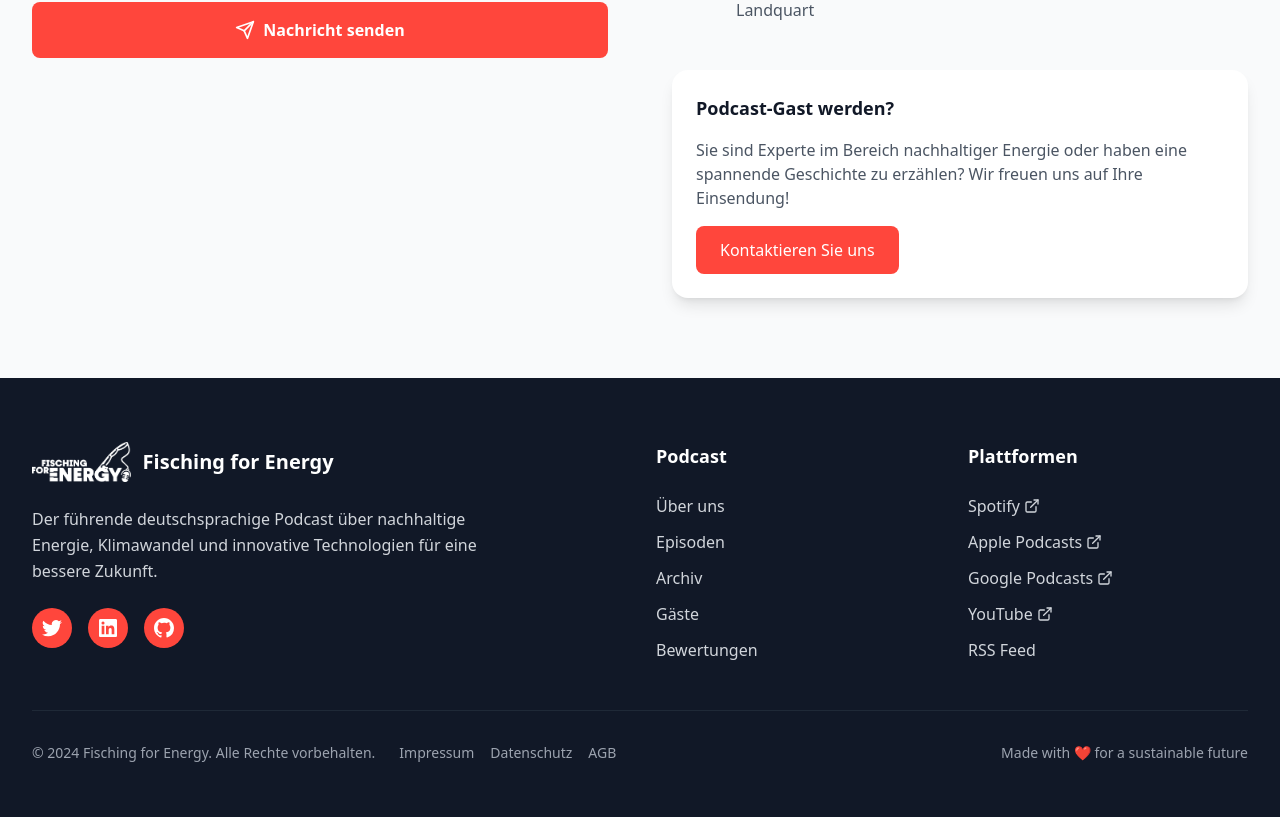
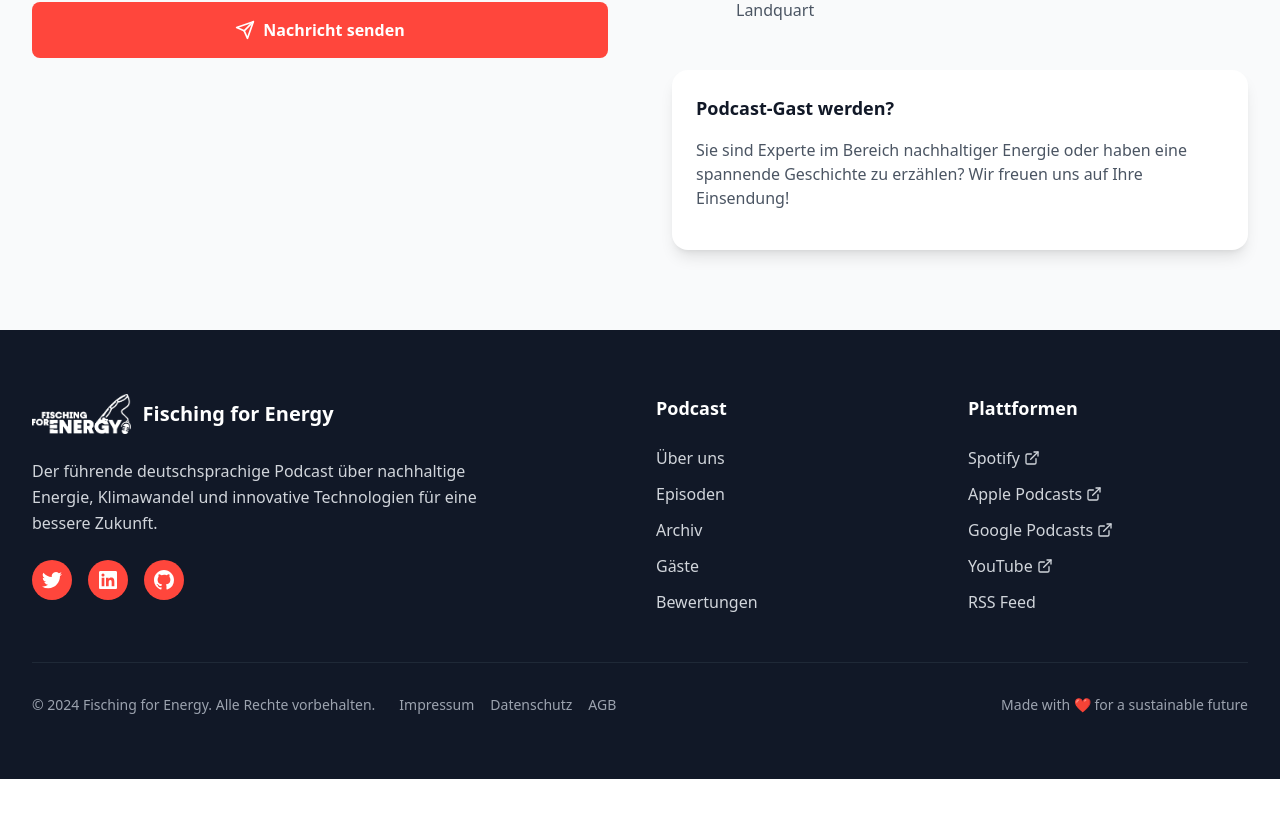
Before and after one commit to MarkRepCH/listen, a React (Vite) app: page / in a window 1280 px wide. Shown: the part 5484-6301 px from the top of the page. After the commit the page ends 6263 px from the top, so only its background shows below. Built offline with nearby package versions, Linux system fonts and the light colour scheme.

Commit message:
Updated Contact.tsx

```diff
--- a/src/components/Contact.tsx
+++ b/src/components/Contact.tsx
@@ -181,9 +181,6 @@ const Contact = () => {
                 Sie sind Experte im Bereich nachhaltiger Energie oder haben eine
                 spannende Geschichte zu erzählen? Wir freuen uns auf Ihre Einsendung!
               </p>
-              <button className="bg-[#FF463C] text-white px-6 py-3 rounded-lg font-medium hover:bg-[#e63d34] transition-colors">
-                Kontaktieren Sie uns
-              </button>
             </div>
           </div>
         </div>
```
